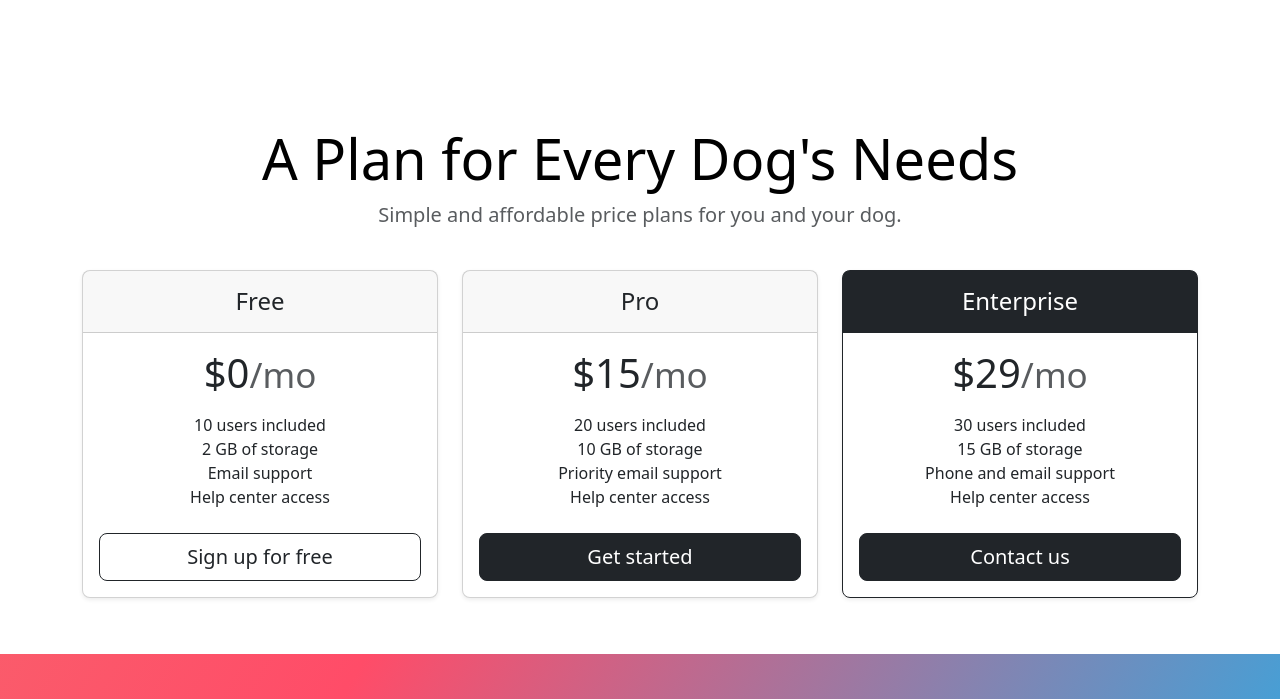
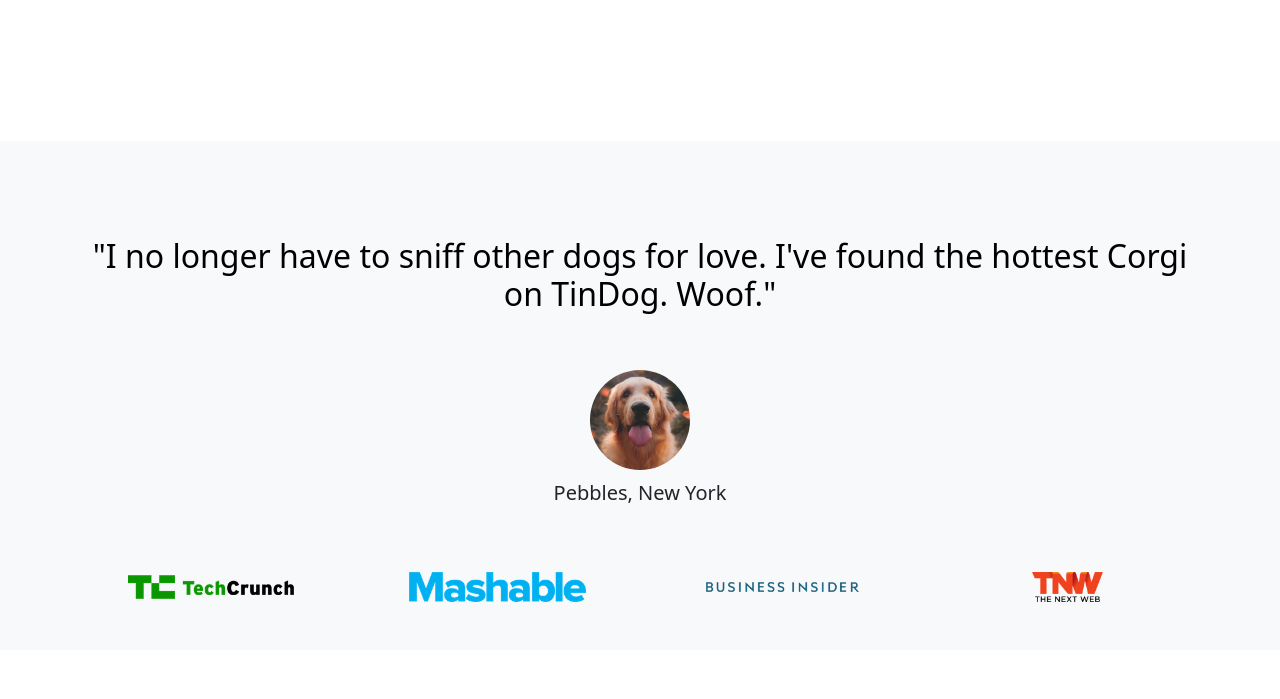
Before and after one commit to Naeemhasan1/bootstrap, a plain HTML site: page 11.3 TinDog Project/index.html in a window 1280 px wide. Shown: the part 986-1685 px from the top of the page. Drawn offline with nearby package versions, Linux system fonts and the light colour scheme.

Commit message:
edit testimonial section

```diff
--- a/11.3 TinDog Project/index.html
+++ b/11.3 TinDog Project/index.html
@@ -144,7 +144,49 @@
       </div>
     </section>
     <!-- Testimonial -->
-    <section id="testimonial"></section>
+    <section id="testimonial">
+      <div class="my-5">
+        <div class="p-5 text-center bg-body-tertiary">
+          <div class="container py-5">
+            <h2 class="text-body-emphasis">
+              "I no longer have to sniff other dogs for love. I've found the
+              hottest Corgi on TinDog. Woof."
+            </h2>
+            <img
+              class="profile-img mt-5"
+              src="./images/dog-img.jpg"
+              alt="dog image"
+            />
+            <p class="col-lg-8 mx-auto lead mt-2">Pebbles, New York</p>
+          </div>
+
+          <div class="container">
+            <div class="row">
+              <div class="col-lg-3 col-sm-12">
+                <img
+                  src="./images/techcrunch.png"
+                  alt="techcrunch"
+                  height="30"
+                />
+              </div>
+              <div class="col-lg-3 col-sm-12">
+                <img src="./images/mashable.png" alt="mashable" height="30" />
+              </div>
+              <div class="col-lg-3 col-sm-12">
+                <img
+                  src="./images/bizinsider.png"
+                  alt="bizinsider"
+                  height="30"
+                />
+              </div>
+              <div class="col-lg-3 col-sm-12">
+                <img src="./images/tnw.png" alt="tnw" height="30" />
+              </div>
+            </div>
+          </div>
+        </div>
+      </div>
+    </section>
     <!-- Pricing -->
     <section id="pricing">
       <div class="container py-3">
```
